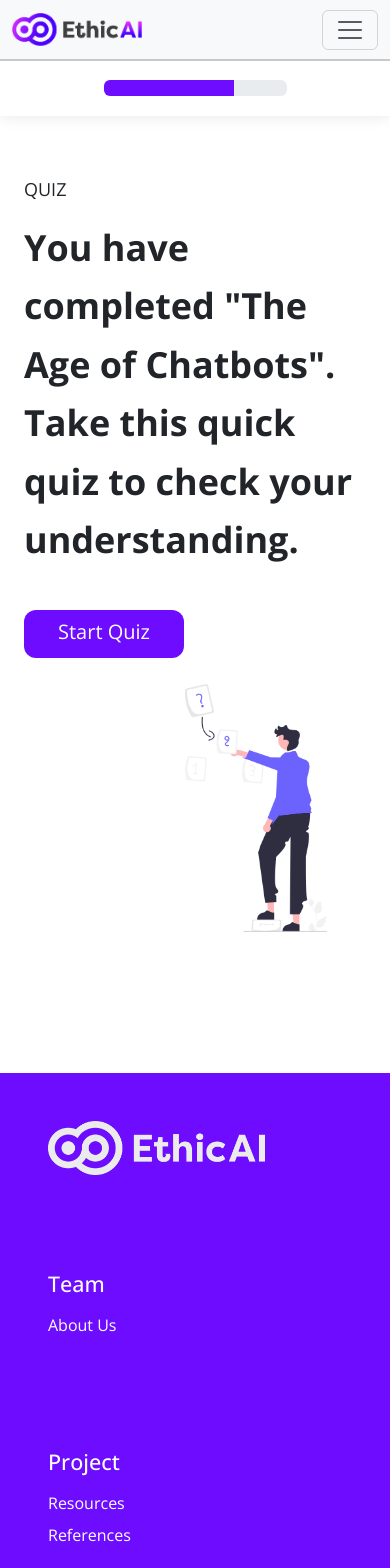
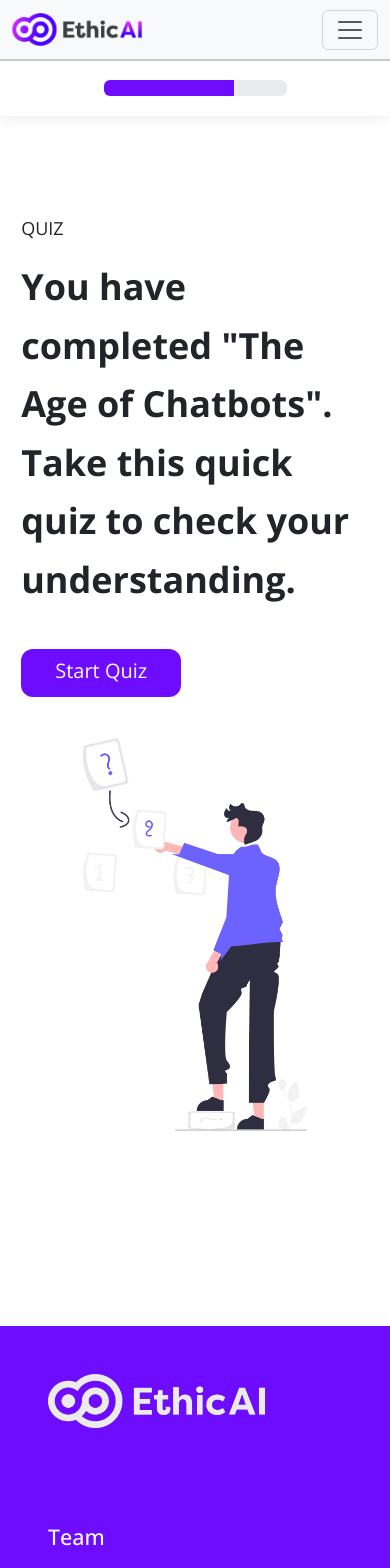
Before and after one commit to harslash/EthicAI, a Vue app in the folder project/ethicai-spa/: page /chatbots/quiz in a window 390 px wide. Shown: the top 1568 px of the page. Built offline with nearby package versions, Linux system fonts and the light colour scheme.

Commit message:
fixed quiz start page on mobile view

```diff
--- a/project/ethicai-spa/src/components/interactive/quiz/QuizStart.vue
+++ b/project/ethicai-spa/src/components/interactive/quiz/QuizStart.vue
@@ -30,10 +30,4 @@ export default {
   width: auto;
   height: 475px;
 }
-
-@media (max-width: 767.98px) {
-  .image img {
-    height: 300px;
-  }
-}
 </style>
--- a/project/ethicai-spa/src/components/pages/chatbots/chatbots-page-5.vue
+++ b/project/ethicai-spa/src/components/pages/chatbots/chatbots-page-5.vue
@@ -38,7 +38,7 @@ export default defineComponent({
 
 @media (max-width: 576px) {
     .container-fluid.page-container {
-        height: 120vh;
+        height: 150vh;
     }
 }
 </style>
```
